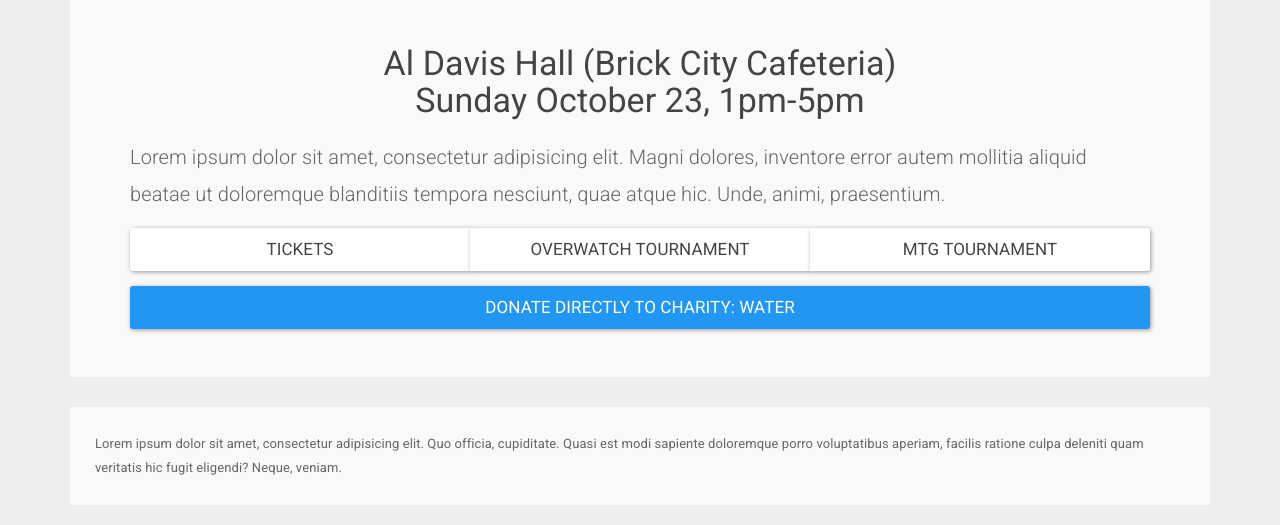
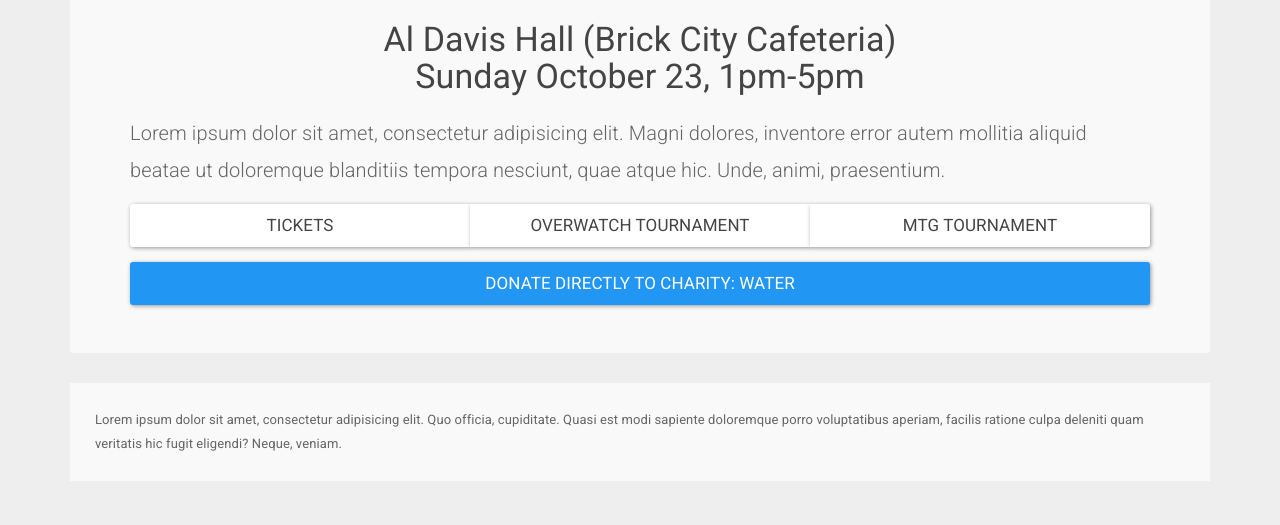
Before and after one commit to RamZallan/froject, a plain HTML site: page index.html in a window 1280 px wide. Shown: the part 366-891 px from the top of the page. After the commit the page ends 867 px from the top, so only its background shows below. Drawn offline with nearby package versions, Linux system fonts and the light colour scheme.

Commit message:
Fix typo in head causing top margin

```diff
--- a/index.html
+++ b/index.html
@@ -6,7 +6,7 @@
     <title>CSH Game Tournament 2016</title>
     <meta name="viewport" content="width=device-width, initial-scale=1">
     <meta http-equiv="X-UA-Compatible" content="IE=edge" />
-    <link rel="stylesheet" href="dist/css/csh-material-bootstrap.css" media="screen">`
+    <link rel="stylesheet" href="dist/css/csh-material-bootstrap.css" media="screen">
     <link rel="stylesheet" href="dist/css/styles.css" media="screen">
 </head>
 
```
